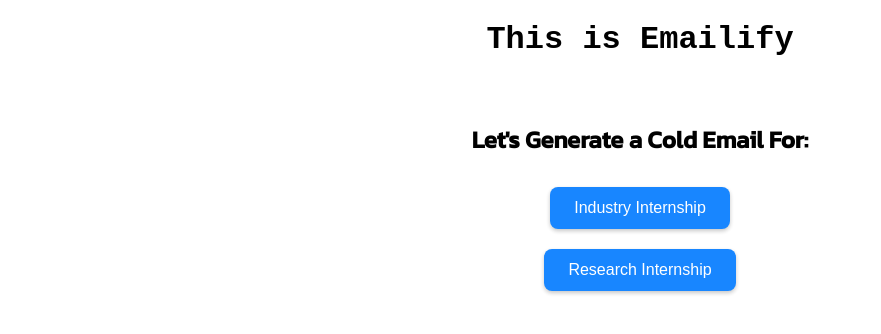
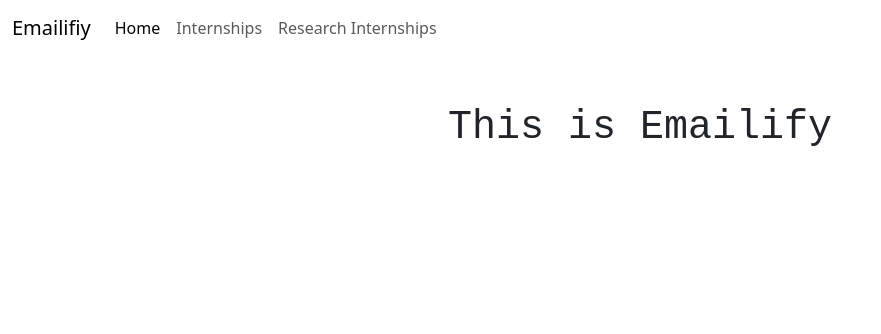
Before and after one commit to HanzPo/coldify, a plain HTML site: page index.html in a window 1280 px wide. Shown: the whole page, without its empty margins (0-881 px from the left). Drawn offline with nearby package versions, Linux system fonts and the light colour scheme; a web font is replaced by a local one.

Commit message:
Update index.html (bootstrap)

```diff
--- a/index.html
+++ b/index.html
@@ -7,35 +7,30 @@
     <meta name="description" content="">
     <meta name="viewport" content="width=device-width, initial-scale=1">
     <link rel="stylesheet" href="style.css">
+    <link href="https://cdn.jsdelivr.net/npm/bootstrap@5.3.0-alpha3/dist/css/bootstrap.min.css" rel="stylesheet" integrity="sha384-KK94CHFLLe+nY2dmCWGMq91rCGa5gtU4mk92HdvYe+M/SXH301p5ILy+dN9+nJOZ" crossorigin="anonymous">
+    <script src="https://cdn.jsdelivr.net/npm/bootstrap@5.3.0-alpha3/dist/js/bootstrap.bundle.min.js" integrity="sha384-ENjdO4Dr2bkBIFxQpeoTz1HIcje39Wm4jDKdf19U8gI4ddQ3GYNS7NTKfAdVQSZe" crossorigin="anonymous"></script>
 </head>
 <body>
-    <span id="title"><h1>This is Emailify</h1></span>
-    <span id="desc"><p>
-    <div id="options">
-        <h3>Let's Generate a Cold Email For:</h3>
-        <button id="job-btn">Industry Internship</button>
-        <button id="research-btn">Research Internship</button>
-    </div>
+    <nav class="navbar navbar-expand-lg navbar-light bg-gradient bg-body">
+        <div class="container-fluid">
+          <a class="navbar-brand" href="#">Emailifiy</a>
+          <button class="navbar-toggler" type="button" data-bs-toggle="collapse" data-bs-target="#navbarNavAltMarkup" aria-controls="navbarNavAltMarkup" aria-expanded="false" aria-label="Toggle navigation">
+            <span class="navbar-toggler-icon"></span>
+          </button>
+          <div class="collapse navbar-collapse" id="navbarNavAltMarkup">
+            <div class="navbar-nav">
+              <a class="nav-link active" aria-current="page" href="index.html">Home</a>
+              <a class="nav-link" href="internships.html">Internships</a>
+              <a class="nav-link" href="research.html">Research Internships</a>
+            </div>
+          </div>
+        </div>
+      </nav>
 
-    <!-- Modal box for Job button -->
-    <div id="job-modal" class="modal">
-        <div class="modal-content">
-            <span class="close">&times;</span>
-            <h2>Generate a Cold Email for an Internship</h2>
-            <p>This is the modal box for the Industry Internship option.</p>
-        </div>
-    </div>
-
-    <!-- Modal box for Research button -->
-    <div id="research-modal" class="modal">
-        <div class="modal-content">
-            <span class="close">&times;</span>
-            <h2>Generate a Cold Email for a Research Internship</h2>
-            <p>This is the modal box for the Research Internship option.</p>
-
-        </div>
-    </div>
-
+    <span id="title">
+        <br><br>
+        <h1>This is Emailify</h1>
+    </span>
     <script src="app.js"></script>
 </body>
 </html>
```
